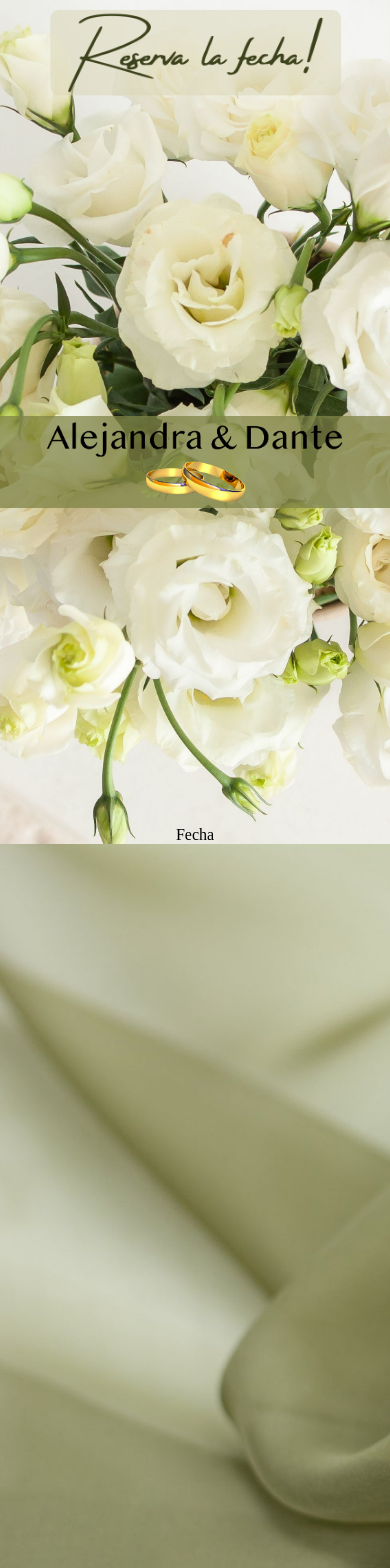
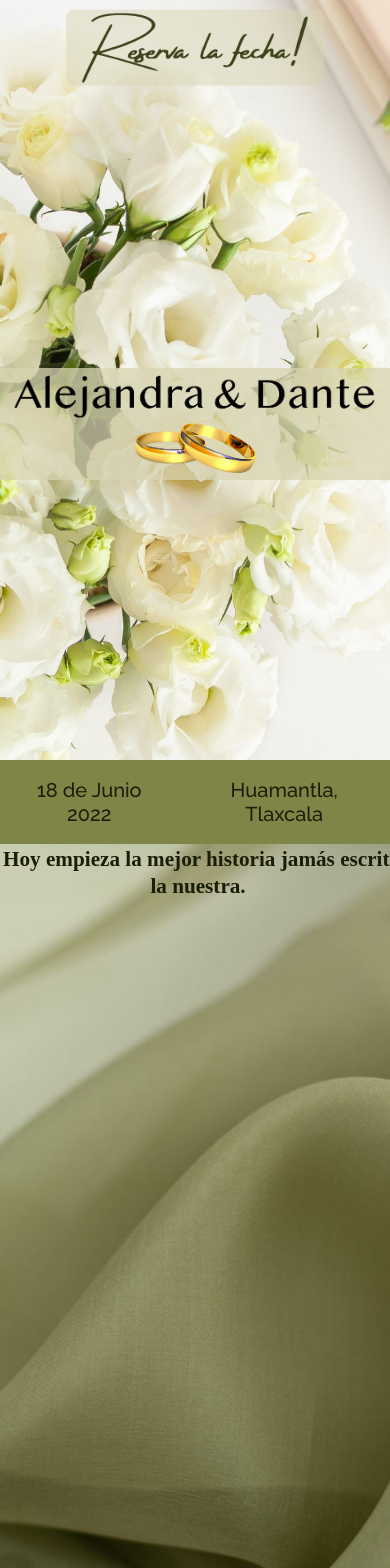
Before and after one commit to Pawlette/boda-ale-dante, an Angular app: page /home in a window 390 px wide. Shown: the top 1568 px of the page. Built offline with nearby package versions, Linux system fonts and the light colour scheme.

Commit message:
Add svg poema

```diff
--- a/angular.json
+++ b/angular.json
@@ -99,7 +99,8 @@
               "src/assets"
             ],
             "styles": [
-              "src/styles.scss"
+              "src/styles.scss",
+              "assets/fonts/customFont.scss"
             ],
             "scripts": []
           }
--- a/src/app/app.component.html
+++ b/src/app/app.component.html
@@ -6,7 +6,14 @@
         <div class="namesWrapper">
             <div class="image"></div>
          </div>
-        <div>Fecha</div>
+        <div class="datesWrapper">
+            <span>18 de Junio 2022</span>
+            <span>Huamantla, Tlaxcala</span>
+        </div>
     </div>
-    <div class="container silk"></div>
+    <div class="container silk">
+        <div>
+            <div class="bg-svg"></div>
+        </div>
+    </div>
  </main>
--- a/src/app/app.component.scss
+++ b/src/app/app.component.scss
@@ -1,3 +1,5 @@
+@import url('https://fonts.googleapis.com/css2?family=Raleway:wght@500&display=swap');
+
 .container {
     background-color:#EAEBE6;
 }
@@ -24,11 +26,16 @@ main {
 .silk {
     height: 100vh;
     background-image: url(../assets/silk.jpeg);
+    background-position: center;
     background-size: cover;
+
+    display:flex;
+    flex-direction:column;
+    justify-content: space-between;
 }
 
 .reserva-header {
-    height: 110px;
+    height: 12%;
     margin-top: .5rem;
 
     background-image: url(../assets/reserva-fecha-green.png);
@@ -38,8 +45,18 @@ main {
 }
 
 .namesWrapper {
-    background-color: rgba(127, 132, 71, .75);
+    background-color: rgba(217, 212, 178, .75);
     height: 25%;
+}
+
+.datesWrapper {
+    background-color: rgba(127, 132, 71, 1);
+    height: 15%;
+
+    display:flex;
+    flex-direction:row;
+    align-items: center;
+    justify-content:space-between;
 }
 
 .image {
@@ -50,13 +67,43 @@ main {
     background-position: center;
 }
 
-@media (max-width: 576px) {
+span {
+    margin: 1rem;
+    color: #1B1E09;
+    font-family: 'Raleway', sans-serif;
+    font-size: 2rem;
+}
+
+.bg-svg {
+    width: 100%;
+    background-image: url(../assets/poema-header.svg);
+    background-repeat: no-repeat;
+    padding-bottom: 15%;
+    background-position: center;
+}
+
+@media (max-width: 900px) {
+    .lisianthus {
+        background-position: right;
+    }
+
+    .datesWrapper {
+        height: 10%;
+    }
+    .namesWrapper {
+        height: 7rem;
+    }
+
+    span {
+        font-size: 1.25rem;
+    }
+
     .reserva-header {
         background-image: url(../assets/reserva-fecha-green.png);
-        height: 90px;
+        height: 5rem;
     }
 
-    .namesWrapper {
-        height: 11vh;
+    .bg-svg {
+        background-size: cover;
     }
   }
--- /dev/null
+++ b/src/assets/fonts/customFont.scss
@@ -0,0 +1,4 @@
+@font-face {
+    font-family: LavishlyYours;
+    src: url('./LavishlyYours-Regular.ttf') format('truetype');
+}
```
Also changed, not shown: src/assets/fonts/LavishlyYours-Regular.ttf (added), src/assets/fonts/OFL.txt (added), src/assets/poema-header.svg (added).
